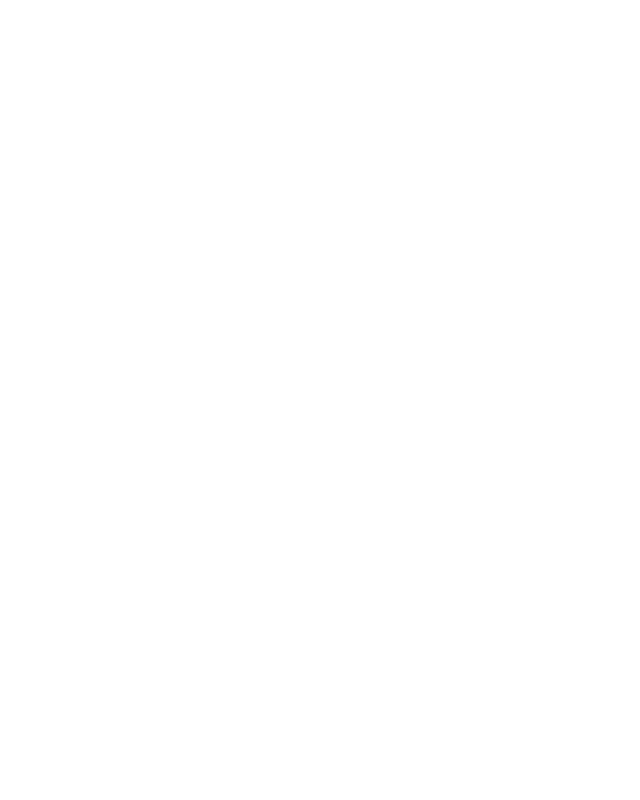
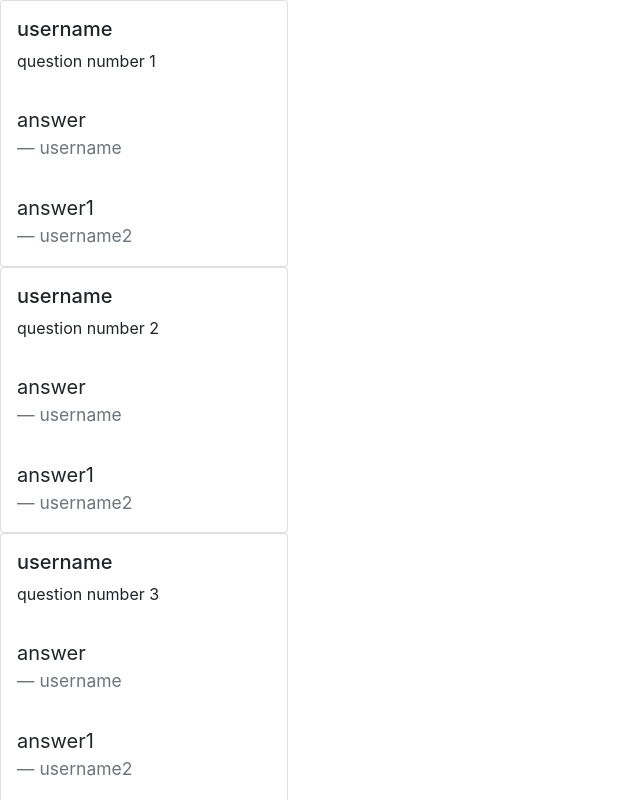
Before and after one commit to JoysonAJ/Bcp_Fronted, a React (Create React App) app in the folder tc_hub_react/: page /community in a window 1280 px wide. Before the commit this address had no page. Shown: the top 800 px of the page, without its empty margins (0-640 px from the left). Built offline with nearby package versions, Linux system fonts and the light colour scheme.

Commit message:
community module added

```diff
--- a/tc_hub_react/src/App.js
+++ b/tc_hub_react/src/App.js
@@ -2,6 +2,7 @@
 import {Route,Routes} from 'react-router-dom';
 import {NAVBAR} from './assets/modules/Admin_navbar';
 import {ADMIN_HOME} from './assets/pages/Admin_home';
+import { Community } from './assets/modules/Community';
 import { TABLE } from './assets/modules/table_design';
 
 function App() {
@@ -10,6 +11,7 @@
           <Route exact path="/" element={<ADMIN_HOME/>}/>
           <Route exact path="/nav" element={<NAVBAR/>}/>
           <Route exact path='/table' element={<TABLE />}/>
+          <Route path="/community" element={<Community />}/>
         </Routes>
   );
 }
--- /dev/null
+++ b/tc_hub_react/src/assets/modules/Community.js
@@ -0,0 +1,58 @@
+import comments from "../../extraTest/community.json";
+export function Community() {
+    const displayQuestions = comments.map(
+        (info) => {
+            return (
+                <>
+                    <div className="card" style={{ width: "18rem" }}>
+                        {info.map(
+                            (view) => {
+                                if (view.question) {
+                                    return (
+                                        <>
+
+                                            <div className="card-body">
+                                                <h5 className="card-title">{view.question_by}</h5>
+                                                <p className="card-text">{view.question}</p>
+                                            </div>
+
+                                        </>
+                                    );
+                                }
+                                else {
+                                    return (<>
+                                        {
+                                            view.map(
+                                                (ans) => {
+                                                    return (
+                                                        <>
+                                                            <div class="card-body">
+                                                                <blockquote class="blockquote mb-0">
+                                                                    <p>{ans.answer}</p>
+                                                                    <footer class="blockquote-footer">{ans.answer_by}</footer>
+                                                                </blockquote>
+                                                            </div>
+
+                                                        </>
+                                                    );
+                                                }
+                                            )
+                                        }
+                                    </>
+                                    );
+
+
+                                }
+                            }
+                        )}
+                    </div>
+                </>
+            );
+        }
+    )
+    return (
+        <>
+            {displayQuestions}
+        </>
+    );
+}
--- /dev/null
+++ b/tc_hub_react/src/extraTest/community.json
@@ -0,0 +1,65 @@
+[
+    [
+        {
+            "question":"question number 1",
+            "question_by":"username"
+        },
+        [
+            {
+                "answer":"answer",
+                "answer_by":"username"
+            },
+            {
+                "answer":"answer1",
+                "answer_by":"username2"
+            }
+        ]
+    ],
+    [
+        {
+            "question":"question number 2",
+            "question_by":"username"
+        },
+        [
+            {
+                "answer":"answer",
+                "answer_by":"username"
+            },
+            {
+                "answer":"answer1",
+                "answer_by":"username2"
+            }
+        ]
+    ],
+    [
+        {
+            "question":"question number 3",
+            "question_by":"username"
+        },
+        [
+            {
+                "answer":"answer",
+                "answer_by":"username"
+            },
+            {
+                "answer":"answer1",
+                "answer_by":"username2"
+            },{
+                "answer":"answer",
+                "answer_by":"username"
+            },
+            {
+                "answer":"answer1",
+                "answer_by":"username2"
+            },
+            {
+                "answer":"answer",
+                "answer_by":"username"
+            },
+            {
+                "answer":"answer1",
+                "answer_by":"username2"
+            }
+        ]
+    ]
+]
```
Also changed, not shown: 1 other file (tests, documents, lock files or other folders).
